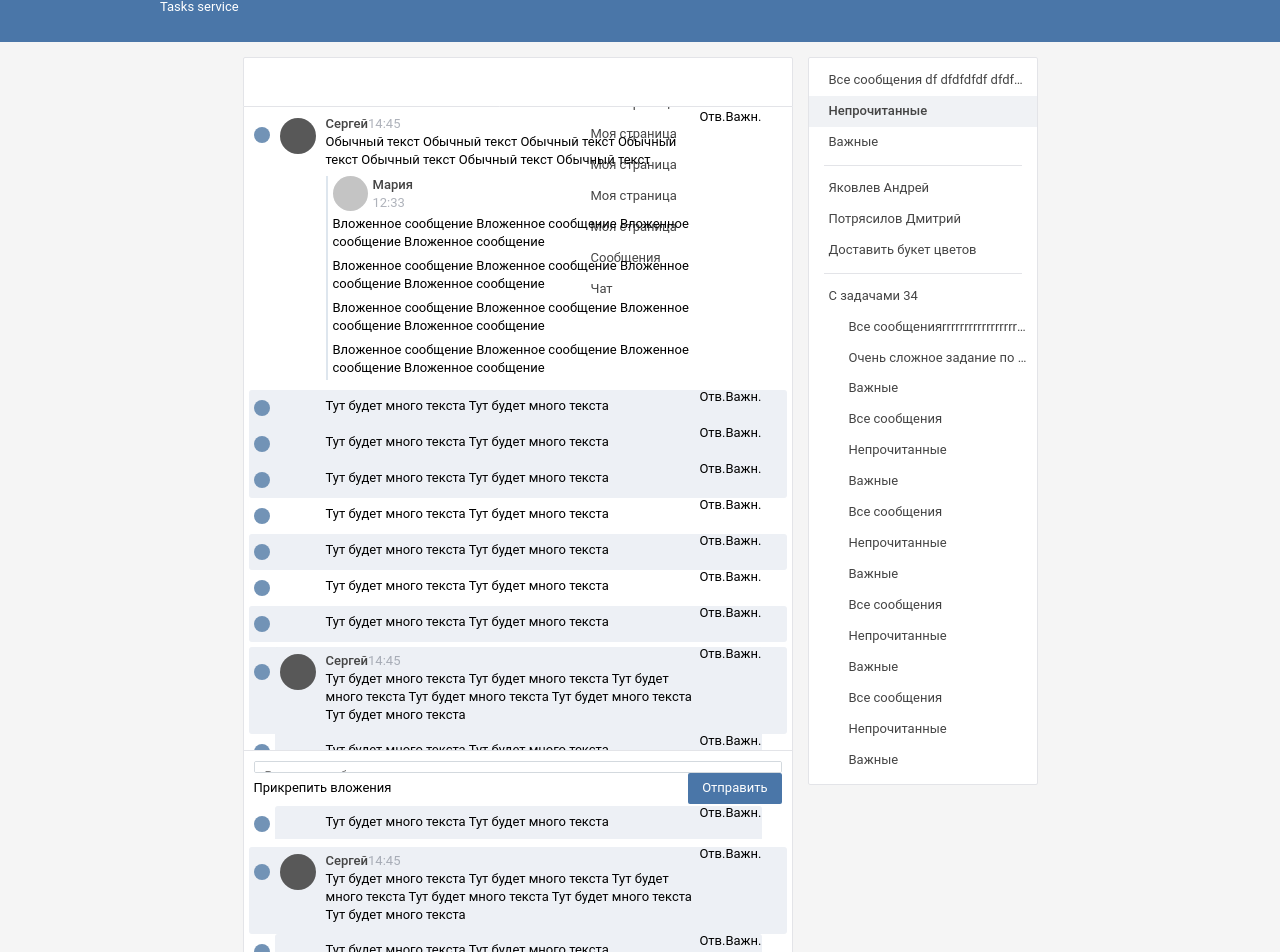
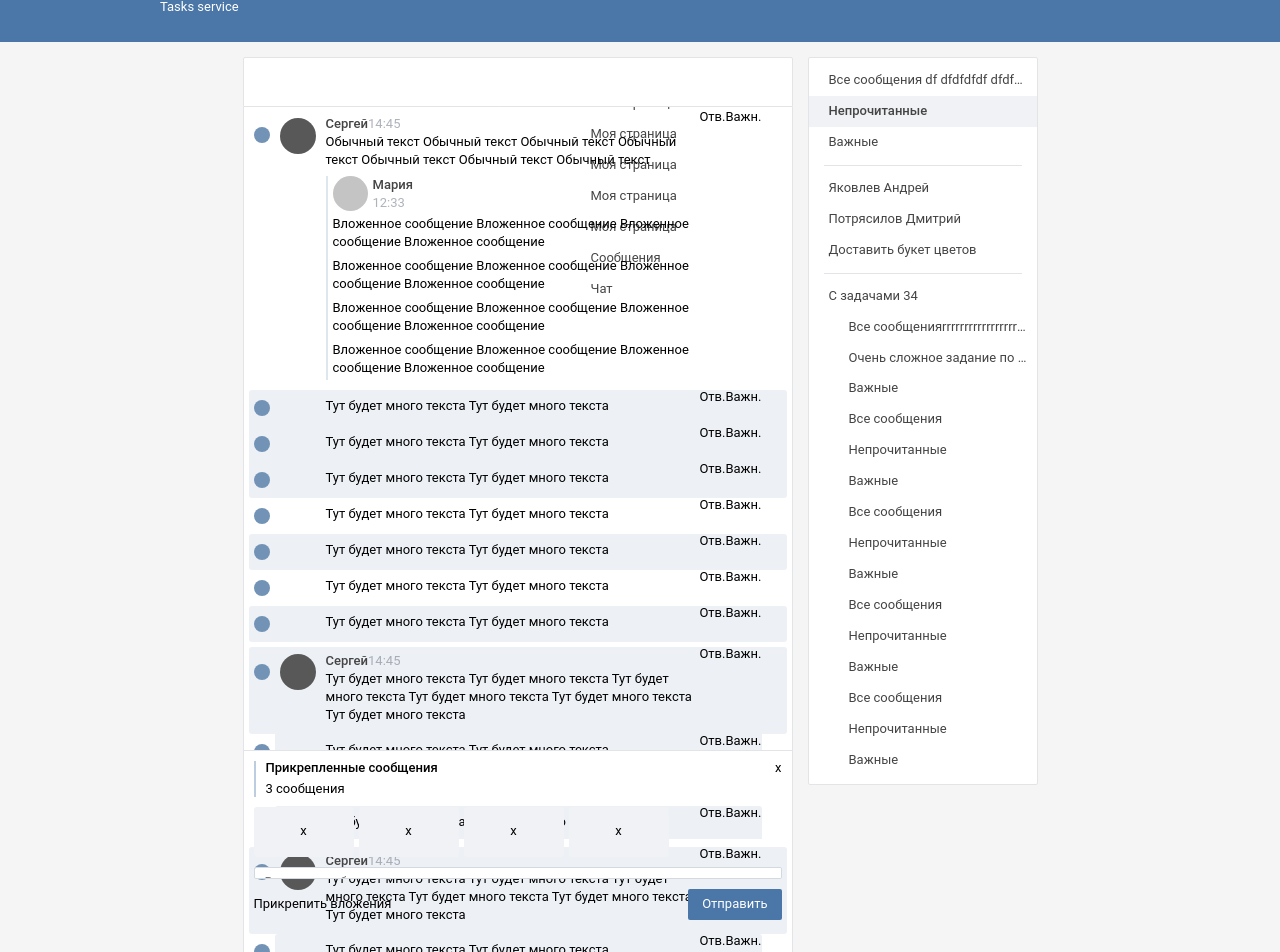
Before and after one commit to Dindro/tasks-service, a Vue app in the folder application/: page /messages in a window 1280 px wide. Shown: the top 952 px of the page. Built offline with nearby package versions, Linux system fonts and the light colour scheme.

Commit message:
Добавлены приекрепленные вложения

```diff
--- a/application/src/components/parts/messages.vue
+++ b/application/src/components/parts/messages.vue
@@ -3,7 +3,7 @@
 		<div id="messages-top">
 			<div class="messages-top-elements"></div>
 		</div>
-		<div class="messages">
+		<div class="messages" v-bind:style="{'padding-bottom': messagesHeight + 'px'}">
 			<div class="message-onetime">
 				<div class="photo"></div>
 				<div class="container">
@@ -320,8 +320,31 @@
 				</div>
 			</div>
 		</div>
-		<div id="messages-bottom">
+		<div id="messages-bottom" ref="messagesBottom">
 			<div class="messages-bottom-elements">
+				<div class="attach">
+					<div class="attach-messages">
+						<div class="attach-messages-content">
+							<span class="top">Прикрепленные сообщения</span>
+							<span class="bottom">3 сообщения</span>
+						</div>
+						<div class="close">x</div>
+					</div>
+					<div class="attach-images">
+						<div class="image">
+							<div class="close">x</div>
+						</div>
+						<div class="image">
+							<div class="close">x</div>
+						</div>
+						<div class="image">
+							<div class="close">x</div>
+						</div>
+						<div class="image">
+							<div class="close">x</div>
+						</div>
+					</div>
+				</div>
 				<textarea name="" id="message-new" placeholder="Введите сообщение..."></textarea>
 				<div class="elements-bottom">
 					<div class="attach-item">Прикрепить вложения</div>
@@ -333,6 +356,18 @@
 </template>
 
 <script>
+export default {
+  data() {
+    return {
+      messagesHeight: 0
+    };
+  },
+  mounted() {
+    this.$nextTick(() => {
+      this.messagesHeight = this.$refs.messagesBottom.clientHeight;
+    });
+  }
+};
 </script>
 
 <style lang="scss">
@@ -343,6 +378,7 @@ $color-active: #f0f2f5;
 
 $color-message-selected: #edf0f5;
 $color-time: rgba(120, 126, 140, 0.6);
+
 .dinamic-content {
   width: 550px;
   float: left;
@@ -378,15 +414,15 @@ $color-time: rgba(120, 126, 140, 0.6);
   }
 
   #messages-bottom {
-    height: 125px;
+    // height: 125px;
     width: 550px;
     position: fixed;
     bottom: 0;
     z-index: 100;
-		background-color: #FAFBFC;
+    background-color: #fafbfc;
 
     .messages-bottom-elements {
-      height: 100%;
+      // height: 100%;
       width: 100%;
       border: 1px solid $color-border;
       border-bottom: none;
@@ -394,7 +430,66 @@ $color-time: rgba(120, 126, 140, 0.6);
       padding: 10px;
       display: flex;
       flex-direction: column;
-      justify-content: space-between;
+      // justify-content: space-between;
+
+      .attach {
+        padding-bottom: 10px;
+
+        .attach-messages {
+          border-left: 2px solid #bccde0;
+          position: relative;
+
+          .attach-messages-content {
+            padding-left: 10px;
+
+            .top {
+              font-weight: 500;
+              padding-bottom: 3px;
+            }
+
+            .bottom {
+              padding-top: 3px;
+            }
+          }
+
+          .close {
+            position: absolute;
+            right: 0;
+            top: 0;
+          }
+
+          span {
+            display: block;
+          }
+        }
+
+        .attach-images {
+          padding-top: 10px;
+          display: flex;
+
+          .image {
+            width: 100px;
+            height: 50px;
+            border-radius: 3px;
+            background-color: #f0f2f5;
+            margin: 0 2.5px;
+            position: relative;
+            display: flex;
+
+            &:first-child {
+              margin-left: 0;
+            }
+
+            &:last-child {
+              margin-right: 0;
+            }
+
+            .close {
+              margin: auto; // По середине блока
+            }
+          }
+        }
+      }
 
       #message-new {
         width: 100%;
@@ -406,16 +501,14 @@ $color-time: rgba(120, 126, 140, 0.6);
         padding: 5px 10px 5px 10px;
         line-height: 17px;
         border-radius: 2px;
-        border-color: #D3D9DE;
+        border-color: #d3d9de;
       }
 
       .elements-bottom {
         display: flex;
         justify-content: space-between;
-				align-items: center;
-
-        .attach-item {
-        }
+        align-items: center;
+        padding-top: 10px;
 
         .send {
           background-color: #4a76a8;
```
Also changed, not shown: 1 other file (tests, documents, lock files or other folders).
